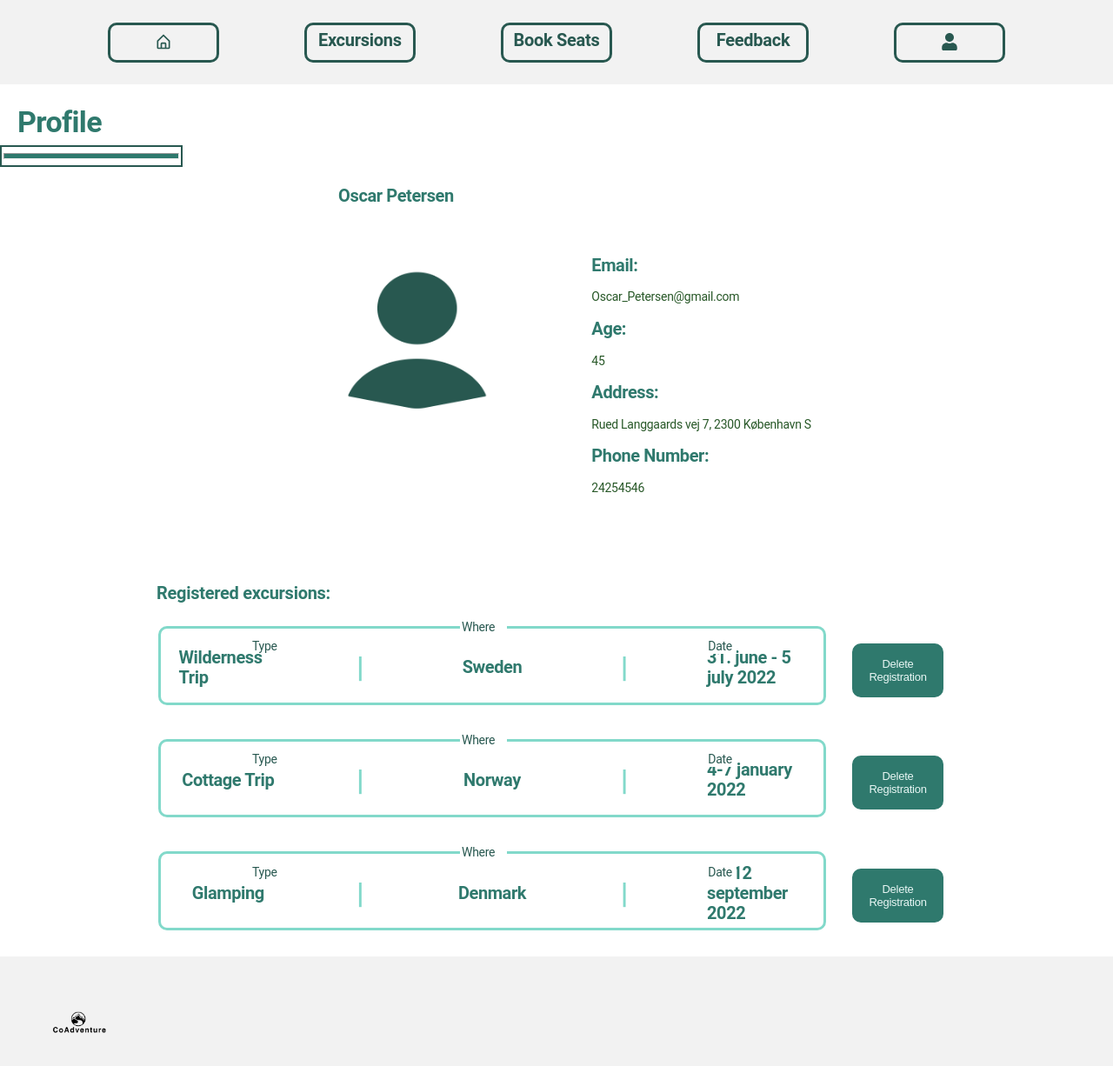
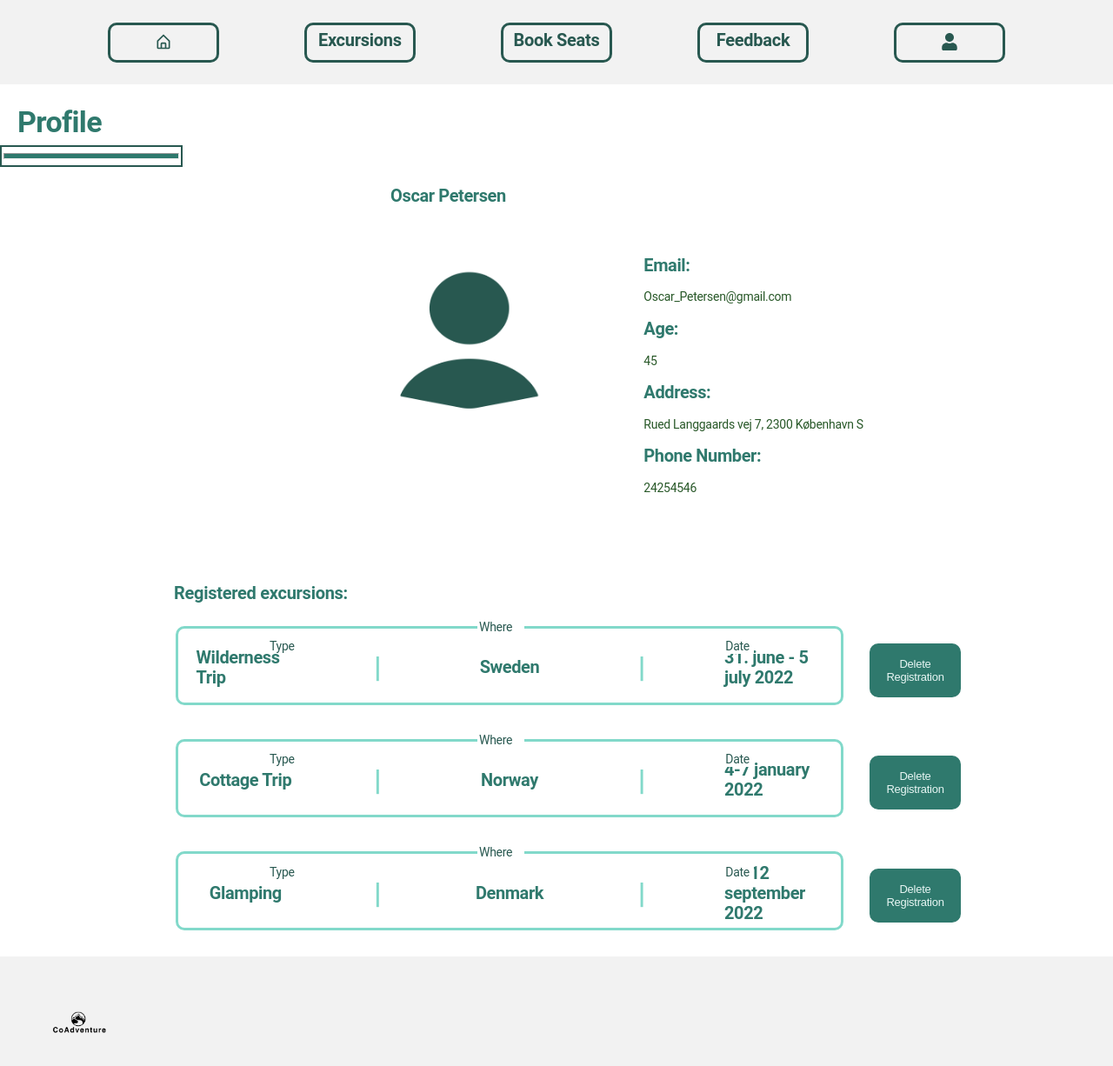
Before and after one commit to EliBB/TID_Group6, a React (Create React App) app in the folder coadventure/: page /profile in a window 1280 px wide. Shown: the top 1226 px of the page at 87% size. Built offline with nearby package versions, Linux system fonts and the light colour scheme; what parse would draw is missing.

Commit message:
small changes

```diff
--- a/coadventure/src/components/Excursions/ExcursionInfo.css
+++ b/coadventure/src/components/Excursions/ExcursionInfo.css
@@ -62,3 +62,8 @@
     width: 100%;
     flex-direction: row;
 }
+
+.lists{
+    display: flex;
+    flex-direction: column;
+}
--- a/coadventure/src/components/Excursions/ExcursionInfo.js
+++ b/coadventure/src/components/Excursions/ExcursionInfo.js
@@ -65,7 +65,7 @@ const ExcursionInfo = ({goNextStep, goBackStep}) => {
 
                 </div>
 
-                <div className="button-row">
+                <div className="lists">
                     <div>
                         <h1>Shopping List</h1>
                     </div>
@@ -78,6 +78,7 @@ const ExcursionInfo = ({goNextStep, goBackStep}) => {
                 <button className="green-button" onClick={goBackStep}>
                     Back
                 </button>
+
             </div>
             ))}
 
--- a/coadventure/src/components/Excursions/ExcursionOverview.css
+++ b/coadventure/src/components/Excursions/ExcursionOverview.css
@@ -13,7 +13,7 @@
     flex-direction: column;
 
     margin-left: 20px;
-    margin-top: 120px;
+    margin-top: 180px;
     width: 900px;
 
 }
--- a/coadventure/src/components/MenuBar/Profile.css
+++ b/coadventure/src/components/MenuBar/Profile.css
@@ -28,7 +28,7 @@
     justify-content: space-around;
 
     margin-top: 100px;
-    margin-left: 120px;
+    margin-left: 180px;
     width: 650px;
 
 }
@@ -60,7 +60,7 @@
 .excursion-container{
     display: flex;
     flex-direction: column;
-    margin-left: 180px;
+    margin-left: 200px;
     margin-top: 20px;
 }
 
--- a/coadventure/src/components/smallComponents/AlertDelete.js
+++ b/coadventure/src/components/smallComponents/AlertDelete.js
@@ -1,5 +1,4 @@
 import React from "react";
-import { Link } from "react-router-dom";
 import './AlertDelete.css'
 
 function AlertDelete(props){
```
